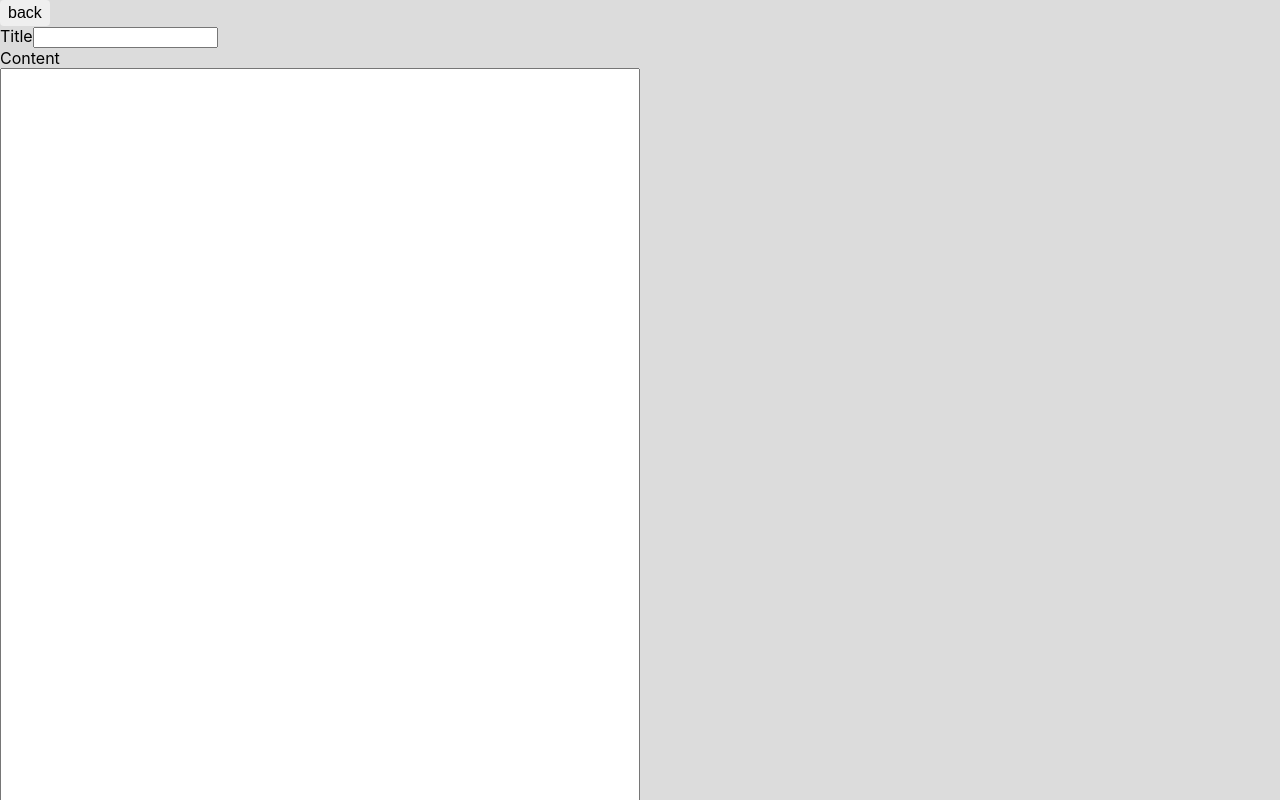
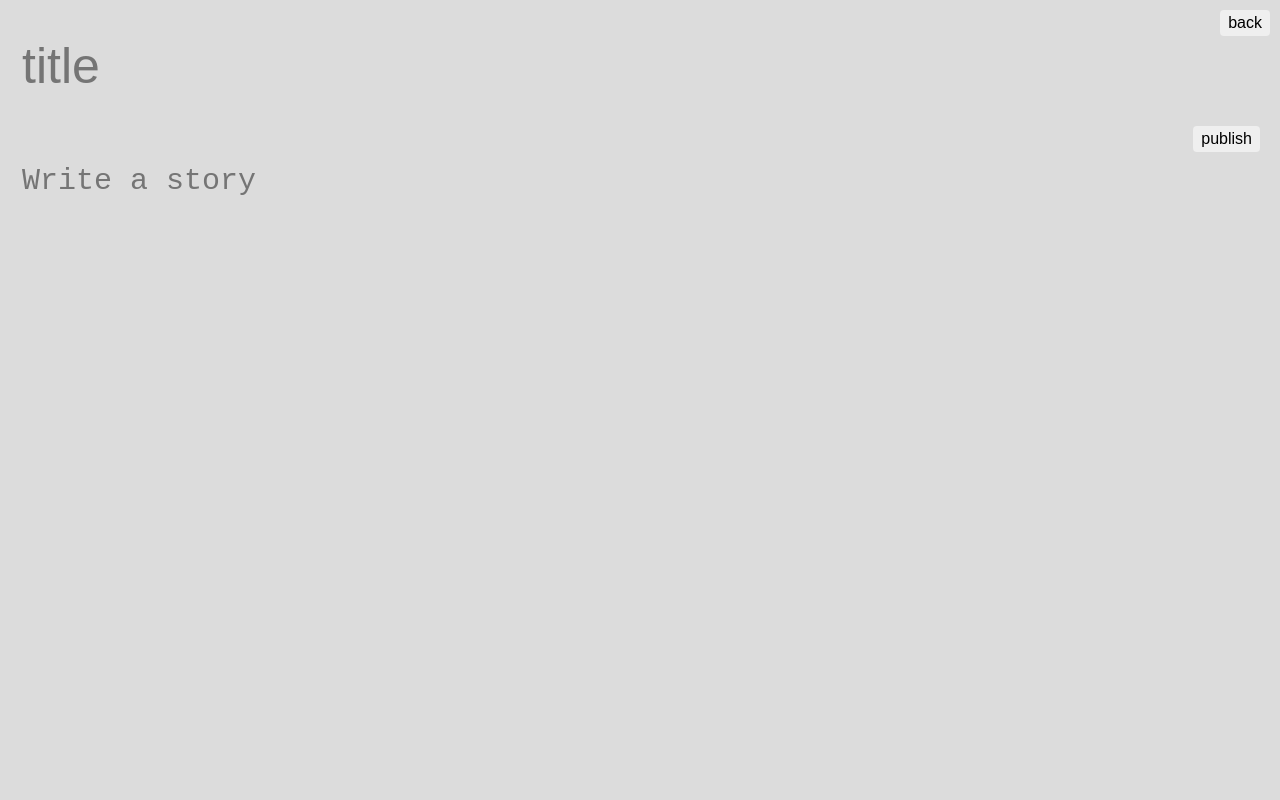
Before and after one commit to gxdxt/gxdxt-blog-front, a Next.js app: page /posts/add in a window 1280 px wide. Shown: the top 800 px of the page. Built offline with nearby package versions, Linux system fonts and the light colour scheme.

Commit message:
feat : Edit the post page

```diff
--- a/pages/posts/[postId].jsx
+++ b/pages/posts/[postId].jsx
@@ -10,6 +10,9 @@ const PostDetailPage = ({postData}) => {
     return (
         <article id = {id}>
             <h1 className = "postTitle">{title}</h1>
+            <button className='postBtn' onClick = {() => {
+                    window.location.href = "/posts/"
+                }}>back</button>
             <section className = "postSection" dangerouslySetInnerHTML={{__html: marked.parse(content)}} />
         </article>
     )
--- a/pages/posts/add.jsx
+++ b/pages/posts/add.jsx
@@ -37,23 +37,22 @@ const PostAddPage = () => {
 
     return (
         <>
-         <button className="postBtn" onClick = {() => {
+        <button className="postBtn" onClick = {() => {
                     window.location.href = "/posts"
         }}>back</button>
         <form onSubmit={handleSubmit}>
-            <div>
-                <label htmlFor="title">Title</label>
-                <input type = "text" id = "title" value = {title} onChange={handleTitle}/>
+            <div className="postTitle">
+                <input placeholder="title" type = "text" id = "title" value = {title} onChange={handleTitle}/>
             </div>
-            <div>
-                <label htmlFor="content">Content</label>
-
+            <div className="addContent">
+                <button className="postBtn">publish</button>
                 <Container>
-                    <textarea  id = "content" cols = "30" rows = "10" onChange={handleContent} defaultValue={content} />
+                    <textarea placeholder="Write a story" id = "content" cols = "10" rows = "10" onChange={handleContent} defaultValue={content} />
+                    <div />
                     <div dangerouslySetInnerHTML={{__html: marked.parse(content)}} />
                 </Container>
             </div>
-            <button>publish</button>
+
         </form>
         </>
     )
@@ -63,6 +62,7 @@ export default PostAddPage;
 
 const Container = styled.div`
     display: grid;
-    grid-template-columns: 1fr 1fr;
+    margin: 10px;
+    grid-template-columns: 45% 10% 45%;
     height: 100vh
 `
--- a/pages/posts/index.jsx
+++ b/pages/posts/index.jsx
@@ -5,8 +5,8 @@ import Link from "next/link"
 const PostListPage = ({ postListData }) => {
     return  (
         <main>
-            <h1 className='postTitle'>Gxdxtopia</h1>
-            <div>
+            <div className='postTitle'>
+                <h1>gxdxt</h1>
                 <button className='postBtn' onClick = {() => {
                     window.location.href = "/posts/add"
                 }}>post</button>
--- a/styles/globals.css
+++ b/styles/globals.css
@@ -17,13 +17,20 @@ a {
 }
 
 .postUl {
+  /* 가운데 정렬 */
+  margin-left: auto;
+  margin-right: auto;
+  display: table;
+
   padding: 0;
   text-align: left;
+  width: auto;
+
 }
 
 .postLi {
   padding: 20px;
-  border-bottom: 1px solid grey;
+
   list-style: none;
   color: grey;
 }
@@ -38,23 +45,49 @@ a {
   text-align: center;
   text-decoration: none;
 
-  display: inline-block;
+  display: flex;
   width: auto;
 
   border: none;
   border-radius: 4px;
+
+  /*addition*/
+  margin-right: 10px;
+  margin-top: 10px;
+  margin-left: auto;
 }
 
 .postTitle {
   padding-left: 20px;
+  padding-bottom: 20px;
+
 }
 
 .postSection {
-
-  background-color: antiquewhite;
+  border-radius: 4px;
+  background-color: lightslategray;
   border-top: 1px solid grey;
   padding: 20px;
   margin: 20px;
+
+  width: max-content;
+
   font-size: 25px;
-  color: grey;
+  color: beige;
 }
+
+.addContent {
+  margin: 10px;
+}
+
+#title {
+  border: none;
+  background-color: gainsboro;
+  font-size: 50px;
+}
+
+#content {
+  border: none;
+  background-color: gainsboro;
+  font-size: 30px;
+}
```
